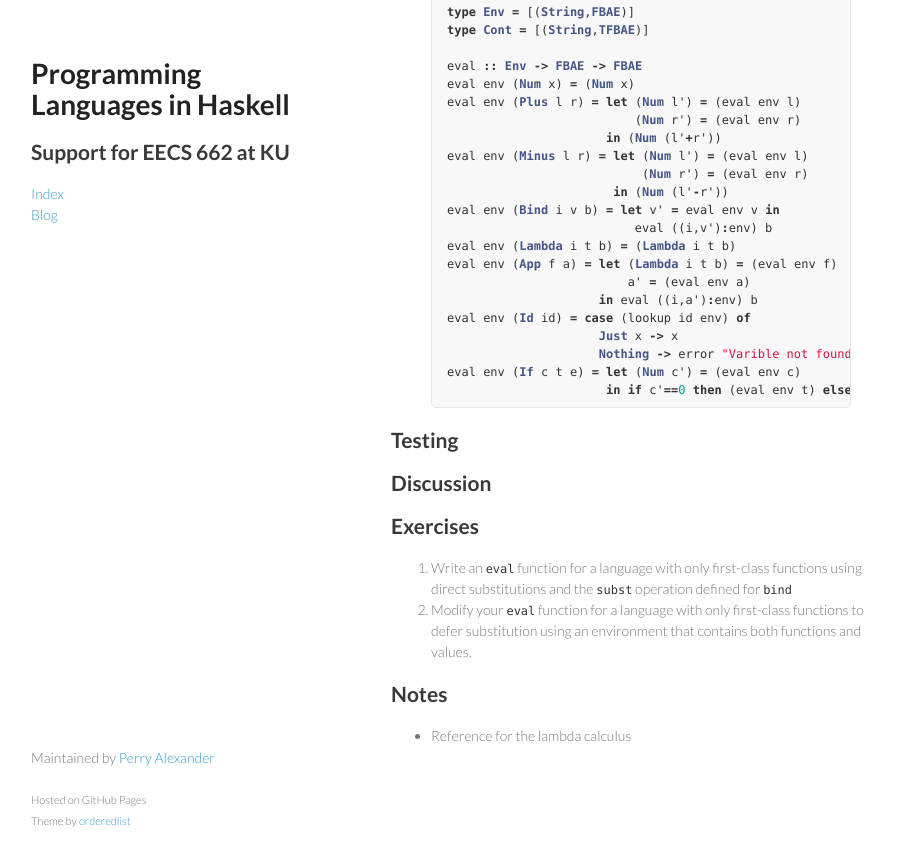
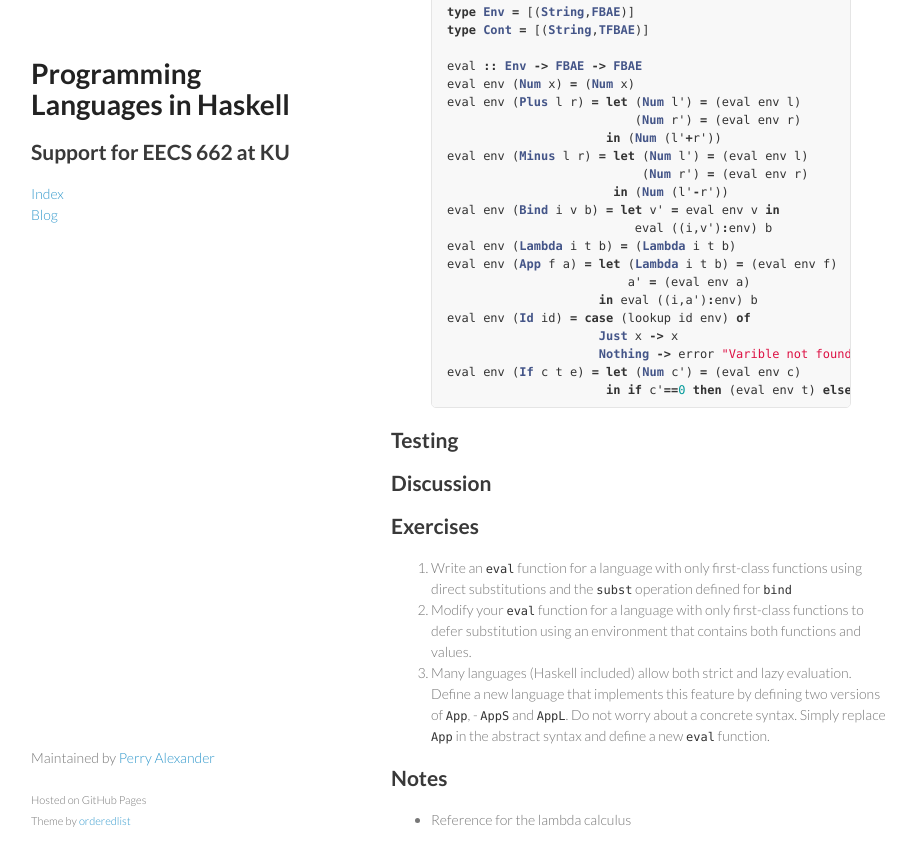
Before and after one commit to ku-sldg/plih, a Jekyll site: the page built from _funs/1-Adding-Functions.md, in a window 1280 px wide and 900 px high, scrolled down 7264 px. Shown: the top 866 px of the window, without its empty margins (179-1095 px from the left). Built offline with Jekyll 4.4.1, drawn with Linux system fonts in a browser that asks for light colours; formulas are drawn with MathJax 3.

Commit message:
adding strict/lazy exercise

```diff
--- a/_funs/1-Adding-Functions.md
+++ b/_funs/1-Adding-Functions.md
@@ -359,6 +359,7 @@ eval env (If c t e) = let (Num c') = (eval env c)
 ## Exercises
 1. Write an `eval` function for a language with only first-class functions using direct substitutions and the `subst` operation defined for `bind`
 2. Modify your `eval` function for a language with only first-class functions to defer substitution using an environment that contains both functions and values.
+3. Many languages (Haskell included) allow both strict and lazy evaluation.  Define a new language that implements this feature by defining two versions of `App`, - `AppS` and `AppL`.  Do not worry about a concrete syntax.  Simply replace `App` in the abstract syntax and define a new `eval` function.
 
 ## Notes
 * Reference for the lambda calculus
```
